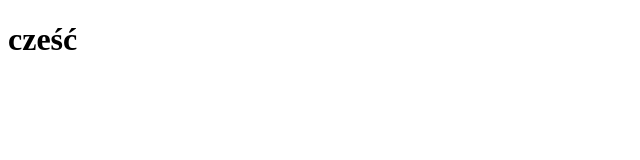
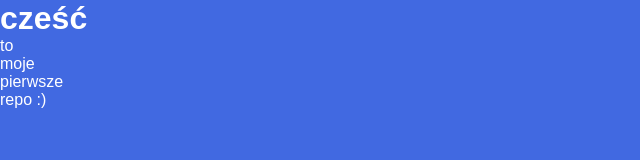
Before and after one commit to Markopp94/test, a plain HTML site: page index.html in a window 1280 px wide. Shown: the whole page, without its empty margins (0-640 px from the left). Drawn offline with Linux system fonts and the light colour scheme.

Commit message:
added p and changed style.css

```diff
--- a/index.html
+++ b/index.html
@@ -4,9 +4,11 @@
     <meta charset="UTF-8">
     <meta http-equiv="X-UA-Compatible" content="IE=edge">
     <meta name="viewport" content="width=device-width, initial-scale=1.0">
+    <link rel="stylesheet" href="./style.css">
     <title>Document</title>
 </head>
 <body>
     <h1>cześć</h1>
+    <p>to moje pierwsze repo :)</p>
 </body>
 </html>
--- a/style.css
+++ b/style.css
@@ -8,6 +8,7 @@ body {
     height: 10vh;
     font-family: sans-serif;
     overflow: hidden;
+    width: 50px;
     color: #fff;
     background: royalblue;
 }
```
